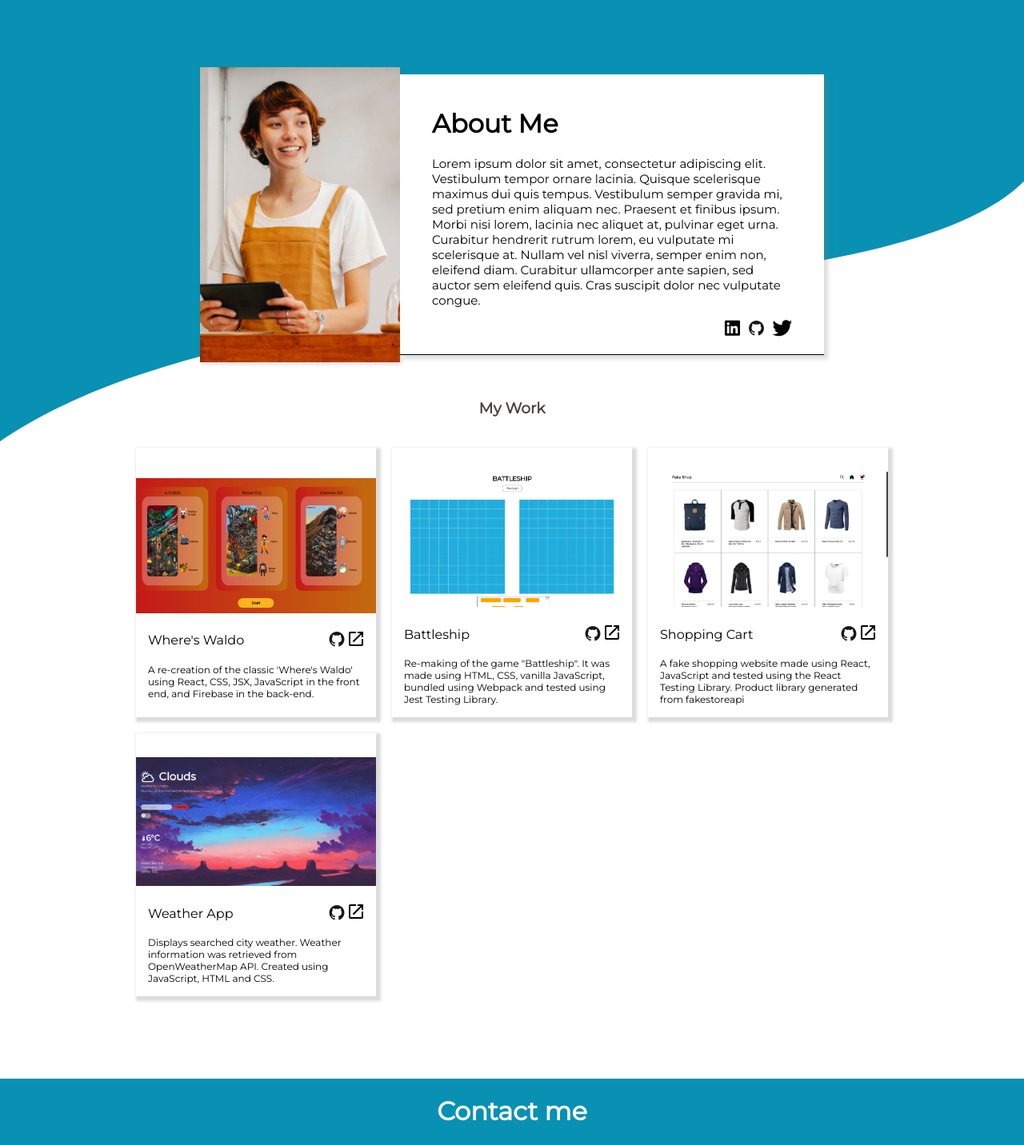
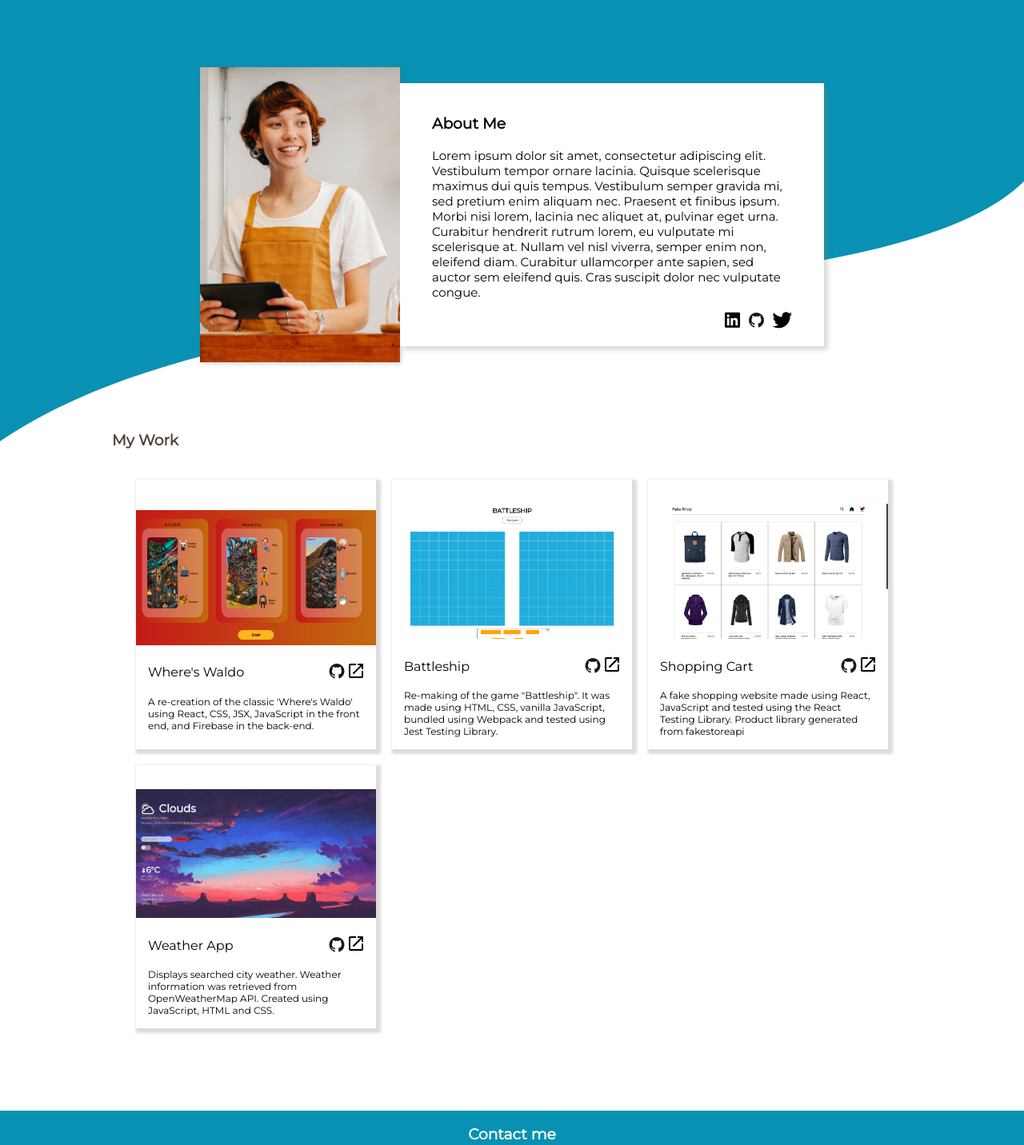
Before and after one commit to itsaflamingo/personal-portfolio, a React (Create React App) app: page / in a window 1280 px wide. Shown: the top 1432 px of the page at 80% size. Built offline with nearby package versions, Linux system fonts and the light colour scheme.

Commit message:
Updated UI, headings now match.

```diff
--- a/src/components/AboutMe.js
+++ b/src/components/AboutMe.js
@@ -5,7 +5,7 @@ export default function AboutMe() {
     return (
         <div id='header'>
             <div id='about-me'>
-                <h1>About Me</h1>
+                <h3>About Me</h3>
                 <p>
                     Lorem ipsum dolor sit amet, consectetur adipiscing elit. Vestibulum tempor ornare lacinia. Quisque scelerisque maximus dui quis tempus. Vestibulum semper gravida mi, sed pretium enim aliquam nec. Praesent et finibus ipsum. Morbi nisi lorem, lacinia nec aliquet at, pulvinar eget urna. Curabitur hendrerit rutrum lorem, eu vulputate mi scelerisque at. Nullam vel nisl viverra, semper enim non, eleifend diam. Curabitur ullamcorper ante sapien, sed auctor sem eleifend quis. Cras suscipit dolor nec vulputate congue.
                 </p>
--- a/src/components/ContactInfo.js
+++ b/src/components/ContactInfo.js
@@ -3,7 +3,7 @@ import SocialIcons from "./SocialIcons";
 export default function ContactInfo() {
     return (
         <div id='contact-info'>
-            <h1>Contact me</h1>
+            <h3>Contact me</h3>
             <p>Please get in touch if you think our work could be mutually beneficial!</p>
 
             <div id="personal-info">
--- a/src/styles/App.css
+++ b/src/styles/App.css
@@ -35,11 +35,6 @@ img {
     max-width: 200px;
     width: minmax(100px, 200px);
     height: auto;
-}
-/* HEADER */
-#header {
-    border-bottom: 1px solid black;
-    padding-left: 50px;
 }
 /* PERSONAL */
 #container {
@@ -92,6 +87,7 @@ img {
     justify-content: center;
     align-items: center;
     gap: 20px;
+    margin-top: 40px;
 }
 #projects-container {
     width: 90vw;
@@ -102,6 +98,7 @@ img {
 }
 .heading {
     color: rgb(78,64,55);
+    align-self: flex-start;
 }
 /* PROJECT */
 .project {
```
